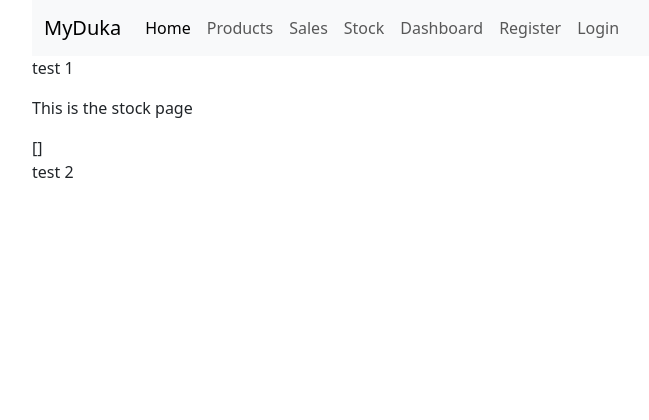
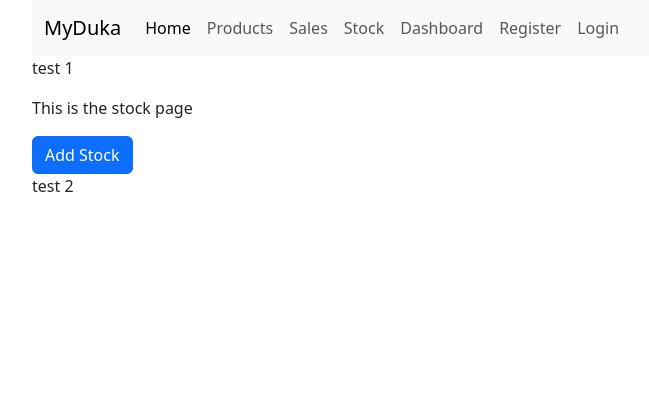
Before and after one commit to l-tting/flask-project, a Flask app: page /stock in a window 1280 px wide. Shown: the top 420 px of the page, without its empty margins (50-699 px from the left). Run offline with Flask 3, Linux system fonts and the light colour scheme; data that the repository does not hold is empty; some libraries are stand-ins or nearby versions.

Commit message:
adding slales and stock with select dropdown

```diff
--- a/database.py
+++ b/database.py
@@ -49,9 +49,13 @@ def get_stock():
     stock = cur.fetchall()
     return stock
 
+
+
 def insert_stock(stock_values):
     cur.execute("insert into stock(pid,stock_quantity)values(%s,%s)",stock_values)
     conn.commit()
+
+
 
 # stock1 = (1,45)
 # stock2 = (2,40)
--- a/main.py
+++ b/main.py
@@ -1,5 +1,5 @@
 from flask import Flask,render_template,request,redirect,url_for
-from database import get_products,get_sales,get_stock,insert_products
+from database import get_products,get_sales,get_stock,insert_products,insert_sales,insert_stock
 
 #Flask instance
 app = Flask(__name__)
@@ -27,22 +27,50 @@ def add_products():
         selling_price = request.form['s_price']
 
         new_product = (product_name,buying_price,selling_price)
+
         insert_products(new_product)
         print("Product added successfully")
     return redirect(url_for('products'))
 
 
-
 @app.route('/sales')
 def sales():
     sales_data = get_sales()
-    return render_template('sales.html',sales_data = sales_data)
+    products_data = get_products()
+    return render_template('sales.html',sales_data = sales_data,products_data = products_data)
+
+
+@app.route('/make_sale',methods=['GET','POST'])
+def make_sale():
+    if request.method == 'POST':
+        pid = request.form['pid']
+        quantity = request.form['quantity']
+
+        new_sale = (pid,quantity)
+        insert_sales(new_sale)
+        print("Sale made successfully")
+    return redirect(url_for('sales'))
+
 
 
 @app.route('/stock')
 def stock():
     stock_data = get_stock()
-    return render_template('stock.html',stock_data = stock_data)
+    products_data = get_products()
+    return render_template('stock.html',stock_data = stock_data,products_data = products_data)
+
+
+@app.route('/add_stock',methods=['GET','POST'])
+def add_stock():
+    if request.method == 'POST':
+        pid = request.form['pid']
+        quantity = request.form['s_quantity']
+
+        new_stock = (pid,quantity)
+        insert_stock(new_stock)
+        print("Stock added successfully")
+    return redirect(url_for('stock'))
+
 
 
 @app.route('/dashboard')
--- a/templates/stock.html
+++ b/templates/stock.html
@@ -4,7 +4,48 @@
 <div>
     <p>This is the stock page</p>
 
-    {{ stock_data }}
+     <div>
+        <!-- Button trigger modal -->
+        <button type="button" class="btn btn-primary" data-bs-toggle="modal" data-bs-target="#exampleModal">
+            Add Stock
+        </button>
+
+        <!-- Modal -->
+        <div class="modal fade" id="exampleModal" tabindex="-1" aria-labelledby="exampleModalLabel" aria-hidden="true">
+            <div class="modal-dialog">
+                <div class="modal-content">
+                    <div class="modal-header">
+                        <h1 class="modal-title fs-5" id="exampleModalLabel">Adding Stock</h1>
+                        <button type="button" class="btn-close" data-bs-dismiss="modal" aria-label="Close"></button>
+                    </div>
+                    <div class="modal-body">
+                        <form action="/add_stock" method="post" >
+                            <div class="mb-3">
+                                <select class="form-select" aria-label="Default select example" name="pid">
+                                    <option selected>Select Product</option>
+                                      {% for product in products_data %}
+                                    <option value="{{ product[0] }}"> {{ product[1] }}</option>
+                                      {% endfor %}
+                                </select>
+                            </div>
+                            <div class="mb-3">
+                                <label for="exampleInputPassword1" class="form-label">Stock Quantity</label>
+                                <input type="number" class="form-control" id="exampleInputPassword1" name="s_quantity">
+                            </div>
+
+
+                            <div class="modal-footer">
+                                <button type="button" class="btn btn-secondary" data-bs-dismiss="modal">Close</button>
+                                <button type="submit" class="btn btn-primary">Add Stock</button>
+                            </div>
+                        </form>
+                    </div>
+
+                </div>
+            </div>
+        </div>
+    </div>
+
 
 
 
```
Also changed, not shown: templates/sales.html (+42 -0 lines), Readme.md.
